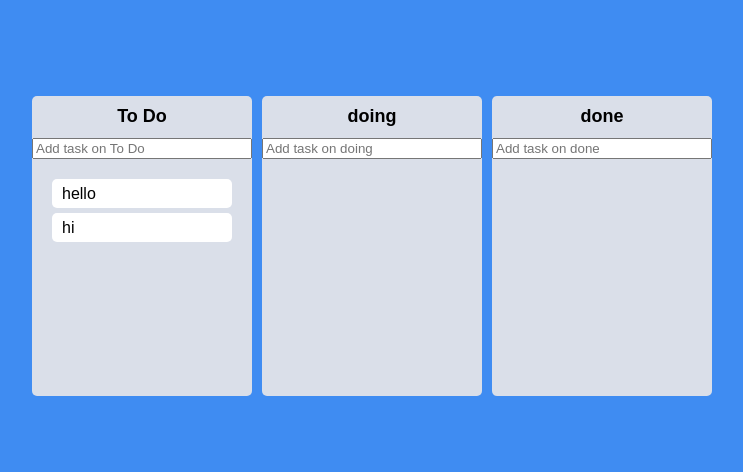
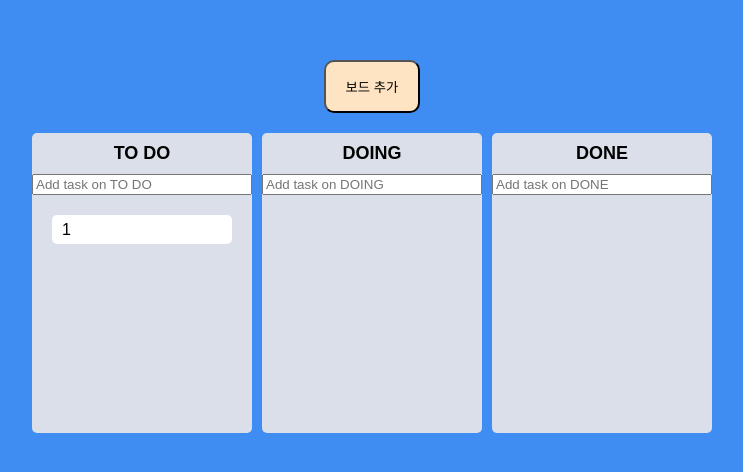
Before and after one commit to bigwave-cho/trello-todo, a React (Create React App) app: page / in a window 1280 px wide. Shown: the part 154-626 px from the top of the page, without its empty margins (268-1011 px from the left). Built offline with nearby package versions, Linux system fonts and the light colour scheme.

Commit message:
보드 추가 버튼 완료 & 보드 dnd 시작

```diff
--- a/src/App.tsx
+++ b/src/App.tsx
@@ -1,4 +1,6 @@
-import { DragDropContext, DropResult } from 'react-beautiful-dnd';
+import { useEffect, useState } from 'react';
+import { DragDropContext, Droppable, DropResult } from 'react-beautiful-dnd';
+import { FieldValues, SubmitHandler, useForm } from 'react-hook-form';
 import { useRecoilState } from 'recoil';
 import styled from 'styled-components';
 import { toDoState } from './atoms';
@@ -9,9 +11,36 @@ const Wrapper = styled.div`
   width: 100vw;
   height: 100vh;
   display: flex;
+  flex-direction: column;
   justify-content: center;
   align-items: center;
   margin: 0 auto;
+  /* background-color: black; */
+`;
+
+const CreateBoard = styled.button`
+  display: flex;
+  background-color: bisque;
+  padding: 15px 20px;
+  margin-bottom: 20px;
+  border-radius: 10px;
+  color: black;
+
+  input {
+    width: 300px;
+    height: 40px;
+    padding-left: 10px;
+    border-radius: 10px;
+    border: none;
+  }
+  button {
+    height: 40px;
+    width: 60px;
+    margin-left: 5px;
+    background-color: white;
+    border: none;
+    border-radius: 10px;
+  }
 `;
 
 const Boards = styled.div`
@@ -28,43 +57,87 @@ function App() {
   const onDragEnd = (info: DropResult) => {
     const { destination, source } = info;
     if (!destination) return;
-    if (destination?.droppableId === source.droppableId) {
-      setToDos((allBoards) => {
-        const boardCopy = [...allBoards[source.droppableId]];
-        // 옮기려는 toDo Obj
-        const taskObj = boardCopy[source.index];
-        boardCopy.splice(source.index, 1);
-        boardCopy.splice(destination?.index, 0, taskObj);
-        return {
-          ...allBoards,
-          [source.droppableId]: boardCopy,
-        };
-      });
-    }
-    if (destination?.droppableId !== source.droppableId) {
-      setToDos((allBoards) => {
-        const sourceBoard = [...allBoards[source.droppableId]];
-        const taskObj = sourceBoard[source.index];
-        const destinationBoard = [...allBoards[destination?.droppableId]];
-        sourceBoard.splice(source.index, 1);
-        destinationBoard.splice(destination!.index, 0, taskObj);
-        return {
-          ...allBoards,
-          [source.droppableId]: sourceBoard,
-          [destination?.droppableId]: destinationBoard,
-        };
-      });
-    }
+    // if (destination?.droppableId === source.droppableId) {
+    //   setToDos((allBoards) => {
+    //     const boardCopy = [...allBoards[source.droppableId]];
+    //     const taskObj = boardCopy[source.index];
+    //     boardCopy.splice(source.index, 1);
+    //     boardCopy.splice(destination?.index, 0, taskObj);
+    //     return {
+    //       ...allBoards,
+    //       [source.droppableId]: boardCopy,
+    //     };
+    //   });
+    // }
+    // if (destination?.droppableId !== source.droppableId) {
+    //   setToDos((allBoards) => {
+    //     const sourceBoard = [...allBoards[source.droppableId]];
+    //     const taskObj = sourceBoard[source.index];
+    //     const destinationBoard = [...allBoards[destination?.droppableId]];
+    //     sourceBoard.splice(source.index, 1);
+    //     destinationBoard.splice(destination!.index, 0, taskObj);
+    //     return {
+    //       ...allBoards,
+    //       [source.droppableId]: sourceBoard,
+    //       [destination?.droppableId]: destinationBoard,
+    //     };
+    //   });
   };
 
+  useEffect(() => {
+    // localStorage.setItem('toDos', JSON.stringify(toDos));
+  }, []);
+  const [isBoardOpen, setIsBoardOpen] = useState(false);
+  const { register, handleSubmit, setValue } = useForm<IBoardForm>();
+  const [board, setBoard] = useRecoilState(toDoState);
+  const onClick = () => {
+    setIsBoardOpen((prev) => !prev);
+  };
+
+  interface IBoardForm {
+    board: string;
+  }
+
+  const onValid = ({ board }: IBoardForm) => {
+    const newBoard = { title: board, id: Date.now(), toDos: [] };
+    setBoard((prev) => [...prev, newBoard]);
+    setValue('board', '');
+  };
+  console.log(board);
   return (
     <DragDropContext onDragEnd={onDragEnd}>
       <Wrapper>
-        <Boards>
-          {Object.keys(toDos).map((boardId) => (
-            <Board boardId={boardId} key={boardId} toDos={toDos[boardId]} />
-          ))}
-        </Boards>
+        <div>
+          {!isBoardOpen ? (
+            <CreateBoard onClick={onClick}>보드 추가</CreateBoard>
+          ) : (
+            <CreateBoard>
+              <form onSubmit={handleSubmit(onValid)}>
+                <input
+                  {...register('board', { required: true })}
+                  type="text"
+                  placeholder="이름을 입력후 Enter 누르세요"
+                />
+              </form>
+              <button onClick={onClick}>취소</button>
+            </CreateBoard>
+          )}
+        </div>
+        <Droppable droppableId={`boards`}>
+          {(provided) => (
+            <Boards ref={provided.innerRef} {...provided.droppableProps}>
+              {toDos.map((toDo) => {
+                return (
+                  <Board
+                    boardId={toDo.title}
+                    key={toDo.title}
+                    toDos={toDo.toDos}
+                  />
+                );
+              })}
+            </Boards>
+          )}
+        </Droppable>
       </Wrapper>
     </DragDropContext>
   );
--- a/src/Components/Board.tsx
+++ b/src/Components/Board.tsx
@@ -1,7 +1,8 @@
 import { Droppable } from 'react-beautiful-dnd';
 import { useForm } from 'react-hook-form';
+import { useSetRecoilState } from 'recoil';
 import styled from 'styled-components';
-import { IToDo } from '../atoms';
+import { IToDo, toDoState } from '../atoms';
 import DragabbleCard from './DragabbleCard';
 
 const Wrapper = styled.div`
@@ -58,7 +59,19 @@ interface IForm {
 
 function Board({ toDos, boardId }: IBoardProps) {
   const { register, handleSubmit, setValue } = useForm<IForm>();
+  const setToDos = useSetRecoilState(toDoState);
+
   const onValid = ({ toDo }: IForm) => {
+    const newToDo = {
+      id: Date.now(),
+      text: toDo,
+    };
+    // setToDos((allBoards) => {
+    //   return {
+    //     ...allBoards,
+    //     [boardId]: [...allBoards[boardId], newToDo],
+    //   };
+    // });
     setValue('toDo', '');
   };
   return (
--- a/src/atoms.ts
+++ b/src/atoms.ts
@@ -5,19 +5,17 @@ export interface IToDo {
   text: string;
 }
 
-interface IToDoState {
-  //중요!! atom state 확장성을 주기 위해 타입스크립트 사용
-  [key: string]: IToDo[];
+export interface IBoard {
+  id: number;
+  title: string;
+  toDos: IToDo[];
 }
 
-export const toDoState = atom<IToDoState>({
+export const toDoState = atom<IBoard[]>({
   key: 'toDo',
-  default: {
-    'To Do': [
-      { id: 1, text: 'hello' },
-      { id: 2, text: 'hi' },
-    ],
-    doing: [],
-    done: [],
-  },
+  default: JSON.parse(localStorage.getItem('toDos')!) ?? [
+    { title: 'TO DO', id: 0, toDos: [{ id: 0, text: 1 }] },
+    { title: 'DOING', id: 1, toDos: [] },
+    { title: 'DONE', id: 2, toDos: [] },
+  ],
 });
```
